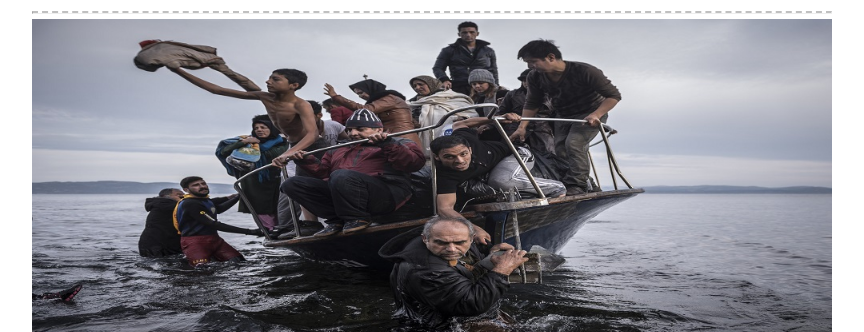
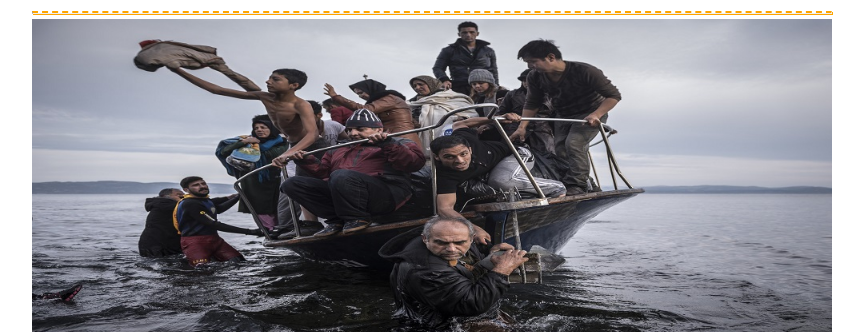
Before and after one commit to Refugee-Stories-PT-BW/ui, a plain HTML site: page index.html in a window 1280 px wide. Shown: the part 79-411 px from the top of the page, without its empty margins (208-1072 px from the left). Drawn offline with nearby package versions, Linux system fonts and the light colour scheme; files that its build step writes are made by us from their sources.

Commit message:
Add files via upload

```diff
--- a/less/navigation.less
+++ b/less/navigation.less
@@ -42,7 +42,8 @@
     }
 
     hr {
-      border-top:2px dashed silver;
+      border-top:2px dashed orange;
+      box-shadow: 1px 1px orange;
      width: 100%;
     margin-right: 800px;
     }
```
Also changed, not shown: less/footer.less (line endings or trailing spaces), less/global.less (line endings or trailing spaces), less/home-page.less (line endings or trailing spaces), less/index.less (line endings or trailing spaces), less/mixins.less (line endings or trailing spaces), less/reset.less (line endings or trailing spaces), less/variables.less (line endings or trailing spaces).
